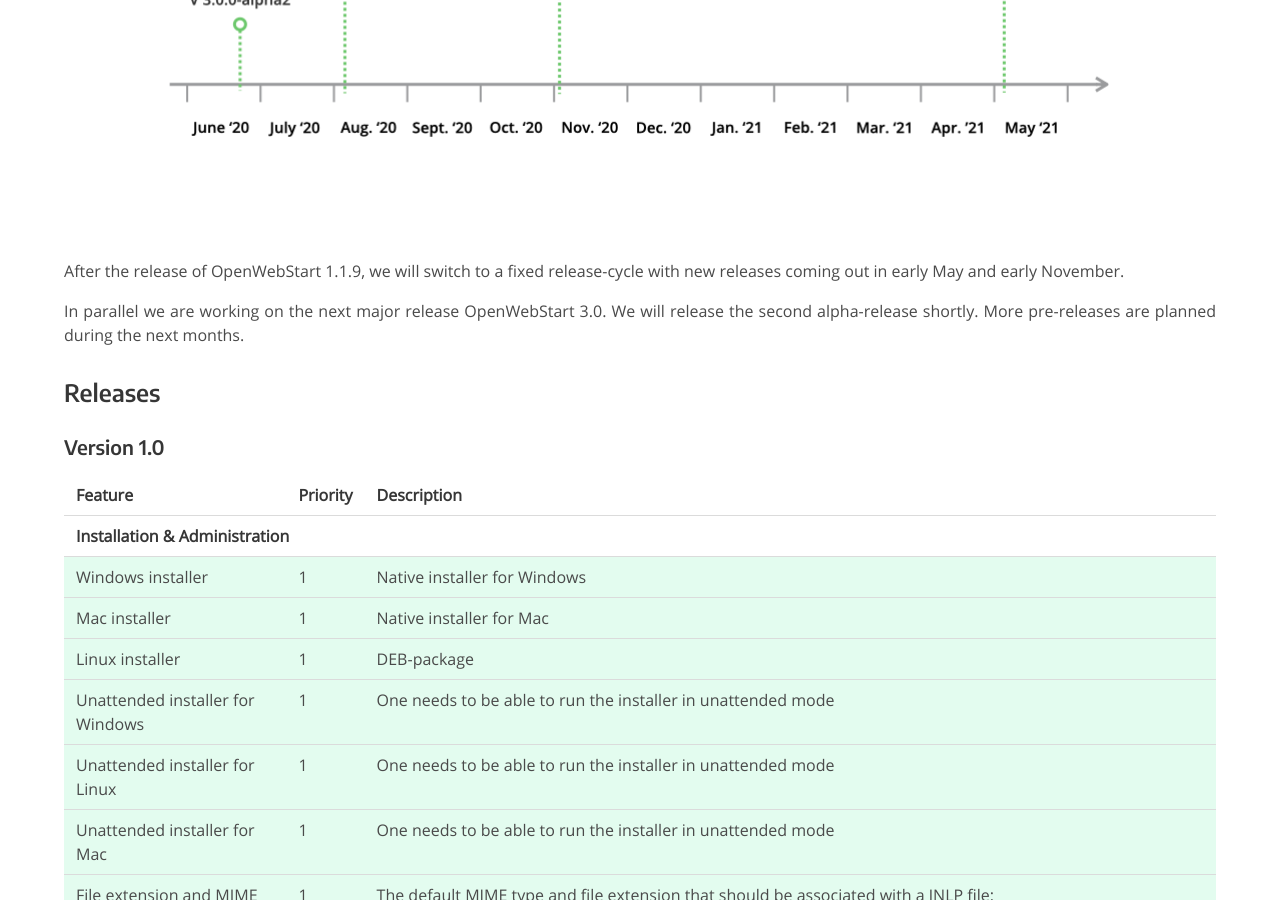
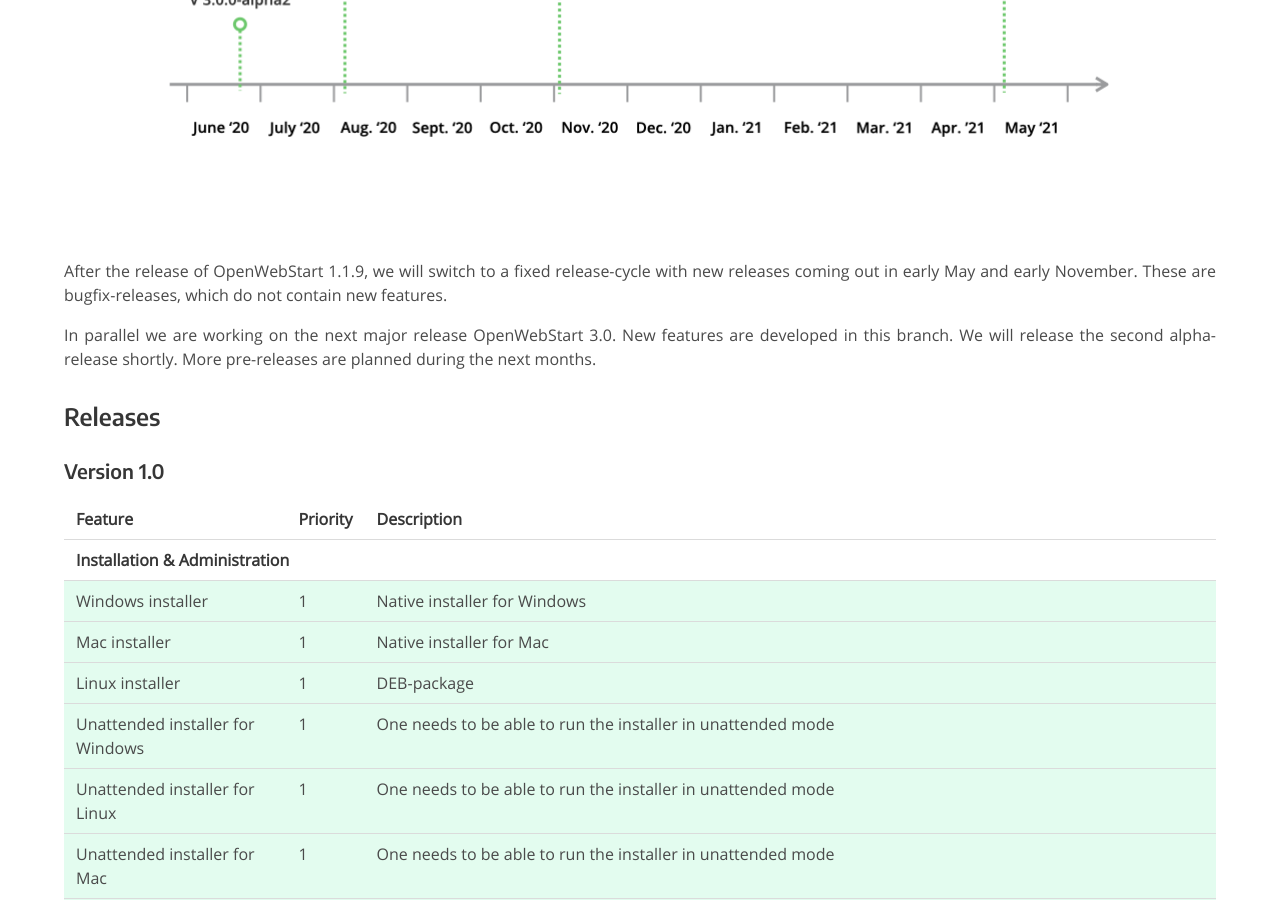
Before and after one commit to karakun/openwebstart-page, a Jekyll site: the page built from features.md, in a window 1280 px wide and 900 px high, scrolled down 883 px. Built offline with Jekyll 4.4.1, drawn with Linux system fonts in a browser that asks for light colours; comment, search, counter and statistics services are not loaded.

Commit message:
Added explanation about bugfix-releases.

```diff
--- a/features.md
+++ b/features.md
@@ -18,8 +18,10 @@
 ![OpenWebStart Roadmap]({{ "/assets/images/webstart/WebStart-Roadmap.png" | relative_url }})
 
 After the release of OpenWebStart 1.1.9, we will switch to a fixed release-cycle with new releases coming out in early May and early November.
+These are bugfix-releases, which do not contain new features.
 
 In parallel we are working on the next major release OpenWebStart 3.0.
+New features are developed in this branch.
 We will release the second alpha-release shortly.
 More pre-releases are planned during the next months.
 
```
